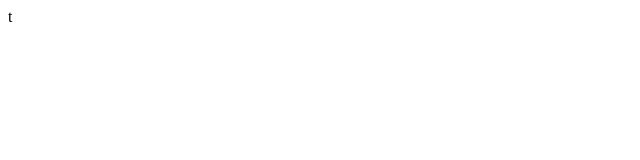
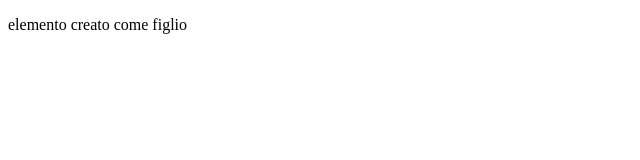
Before and after one commit to BernardoBarbucci/js-jsnacks-blocco-1, a plain HTML site: page snack-9/index.html in a window 1280 px wide. Shown: the whole page, without its empty margins (0-640 px from the left). Drawn offline with Linux system fonts and the light colour scheme.

Commit message:
programma completato

```diff
--- a/snack-9/index.html
+++ b/snack-9/index.html
@@ -6,9 +6,13 @@
     <title>Snack 9 due elementi</title>
 </head>
 <body>
+    <main>
+        <div id="parent">
+
+        </div>
+    </main>
 
 
-
-    <script src="./script.js"></script>t
+    <script src="./script.js"></script>
 </body>
 </html>
--- a/snack-9/script.js
+++ b/snack-9/script.js
@@ -4,3 +4,9 @@
 function addElFirstToElTwo(elementFirst, elementTwo) {
     elementFirst.appendChild(elementTwo);
 }
+
+const parent = document.getElementById('parent');
+const child = document.createElement('p');
+child.textContent = 'elemento creato come figlio';
+
+addElFirstToElTwo(parent, child);
```
